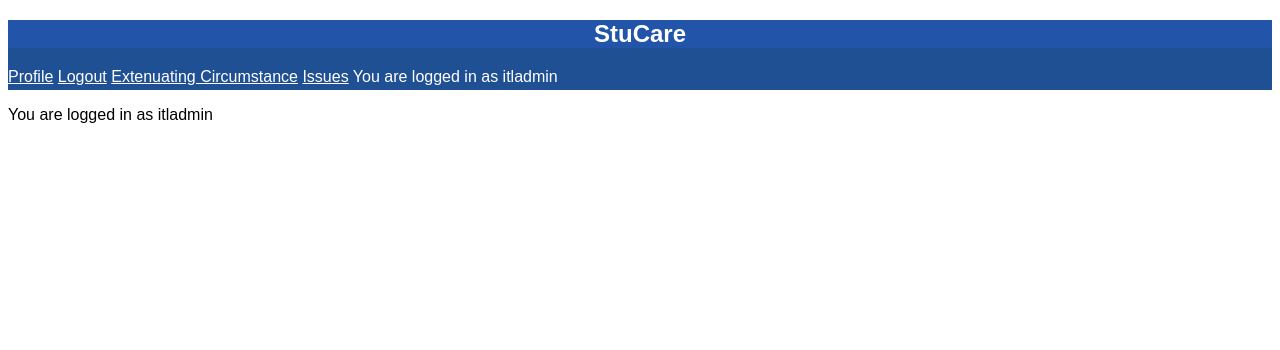
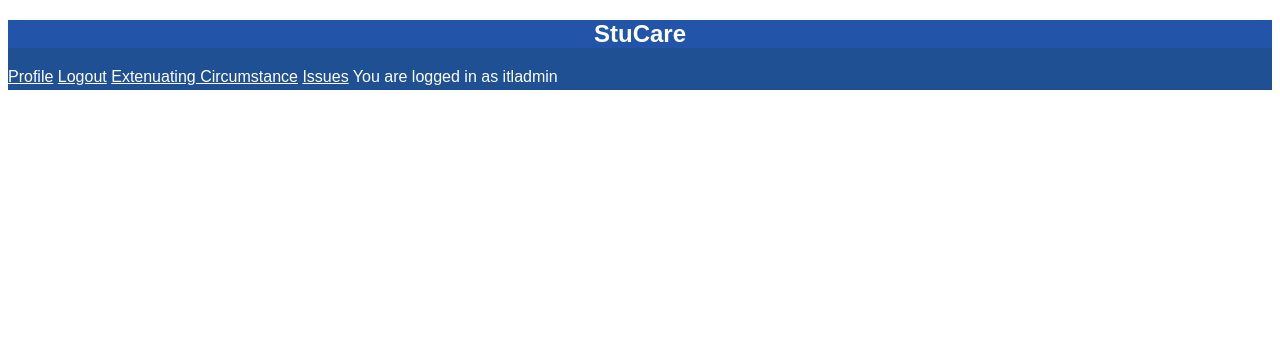
Before and after one commit to patres2002/SFE-Proj-59, a Flask app: page /ecs in a window 1280 px wide. Shown: the top 350 px of the page. Run offline with Flask 3, Linux system fonts and the light colour scheme; the visitor is signed in with stand-in values (Sample User, id 1).

Commit message:
more tweaks

```diff
--- a/app.py
+++ b/app.py
@@ -118,7 +118,7 @@
         if role == 'admin':
             return render_template('admin.html', username=session['username'])
         elif role == 'module_organiser':
-            return render_template('moduleo.html', username=session['username'])
+            return render_template('home.html', username=session['username'])
         elif role == 'student':
             return render_template('home.html', username=session['username'])
         else:
--- a/templates/base.html
+++ b/templates/base.html
@@ -1,8 +1,10 @@
 <!DOCTYPE html>
 <html lang="en">
-
   <head>
-    <link rel="stylesheet" href="{{ url_for('static', filename='css/main.css') }}">
+    <link
+      rel="stylesheet"
+      href="{{ url_for('static', filename='css/main.css') }}"
+    />
     <meta charset="UTF-8" />
     <meta http-equiv="X-UA-Compatible" content="IE=edge" />
     <meta name="viewport" content="width=device-width, initial-scale=1.0" />
--- a/templates/ec.html
+++ b/templates/ec.html
@@ -7,7 +7,6 @@
 {% endblock %}
 
 {% block body %}
-<p>You are logged in as {{ username }}</p>
 
 {% if session['role'] == 'student' %}
   <h1>Extenuating Circumstance Form</h1>
--- a/templates/home.html
+++ b/templates/home.html
@@ -7,7 +7,6 @@
 {% endblock %}
 
 {% block body %}
-<p>You are logged in as {{ username }}</p>
 
 
 {% if session['role'] == 'student' %}
--- a/templates/issues.html
+++ b/templates/issues.html
@@ -3,7 +3,6 @@
 <link rel="stylesheet" href="{{ url_for('static', filename='css/issue.css') }}">
 <title>Issues - StuCare</title>
 {% endblock %} {% block body %}
-<p>You are logged in as {{ username }}</p>
 
 {% if session['role'] == 'student' %}
 
```
